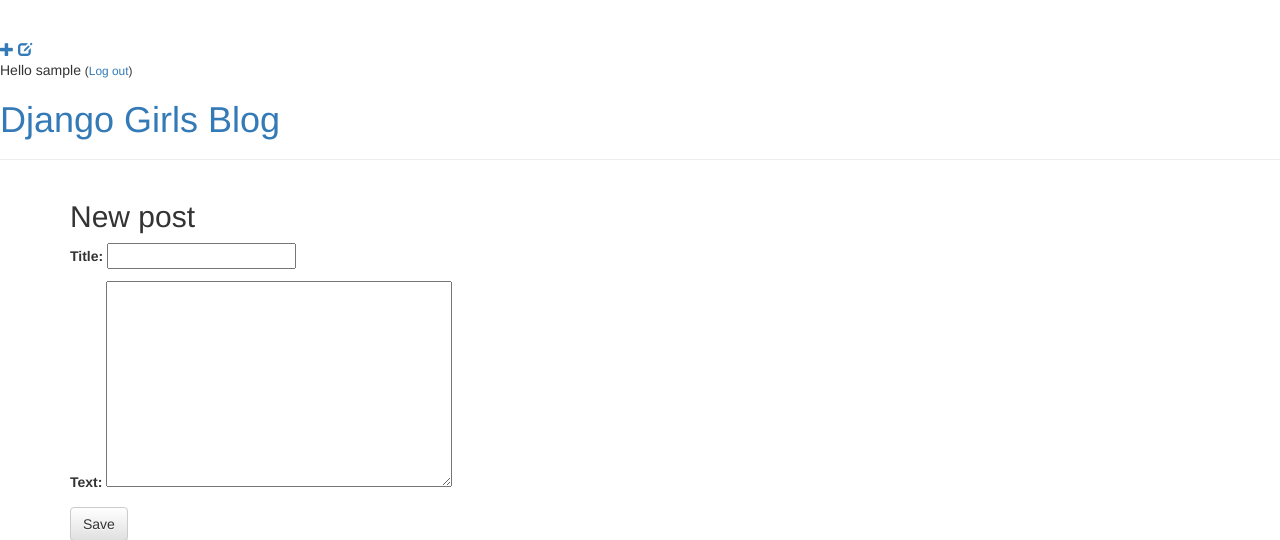
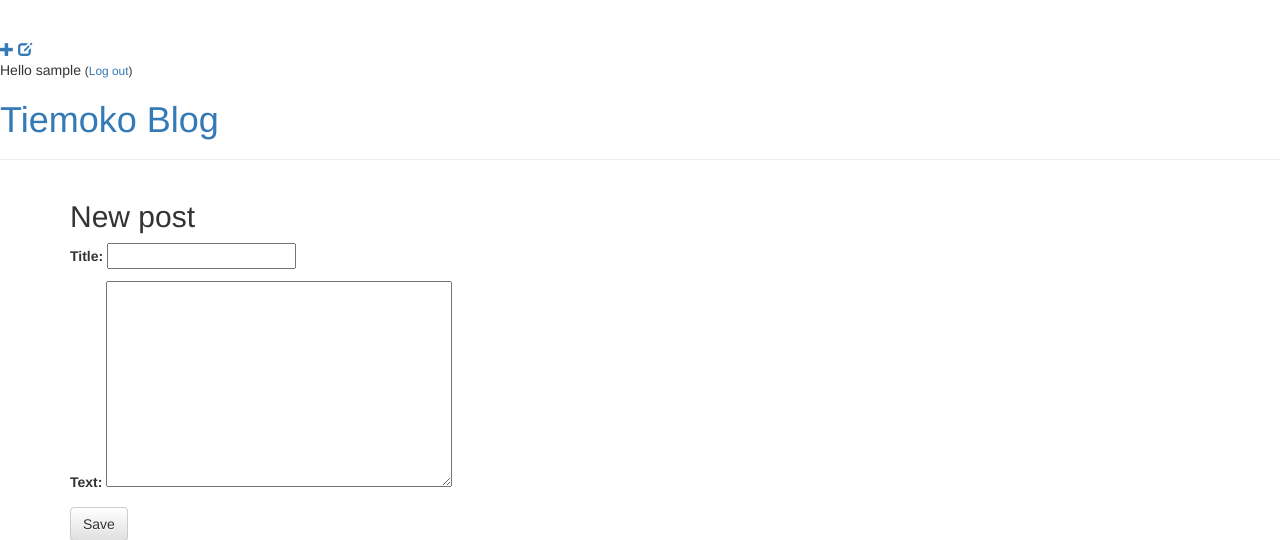
Before and after one commit to Bambinho/my-first-blog, a Django app: page /post/new/ in a window 1280 px wide. Shown: the top 540 px of the page. Run offline with Django 3.2, Linux system fonts and the light colour scheme; the visitor is signed in with stand-in values (Sample User, id 1); some libraries are stand-ins or nearby versions.

Commit message:
Comit from django tutorial extensio1 setting12

```diff
--- a/blog/templates/blog/base.html
+++ b/blog/templates/blog/base.html
@@ -16,7 +16,7 @@
         {% else %}
             <a href="{% url 'login' %}" class="top-menu"><span class="glyphicon glyphicon-lock"></span></a>
         {% endif %}
-        <h1><a href="/">Django Girls Blog</a></h1>
+        <h1><a href="/">Tiemoko Blog</a></h1>
     </div>
         <div class="content container">
             <div class="row">
```
